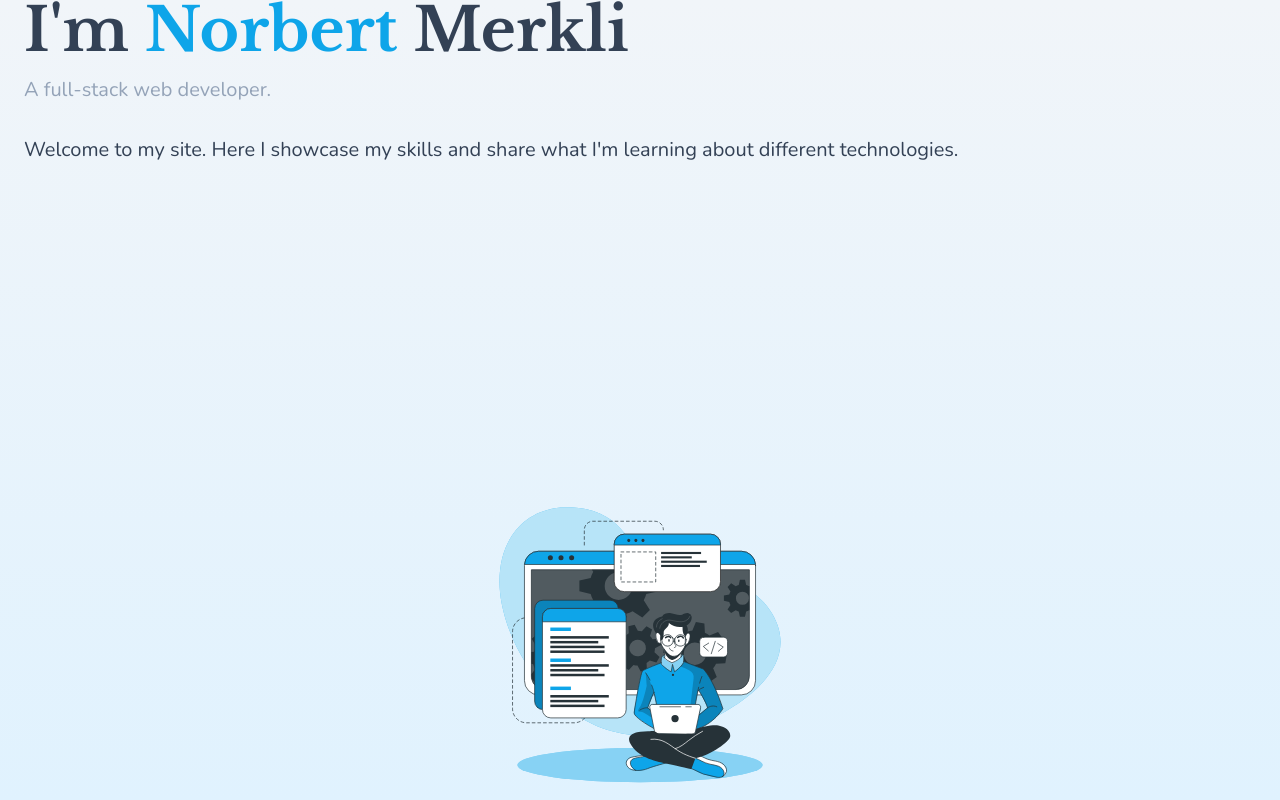
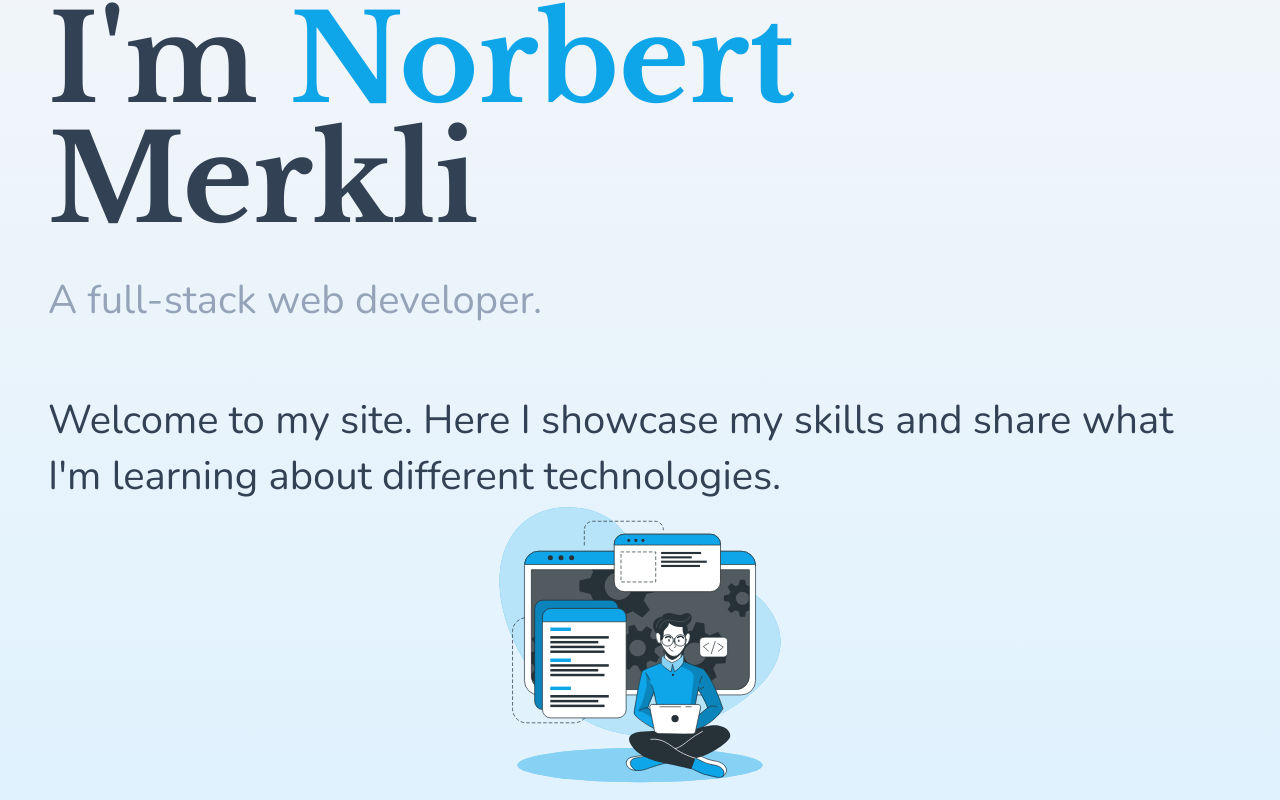
Before and after one commit to NorbertMerkli/norbertmerkli.dev, a Next.js app: page / in a window 1280 px wide. Built offline with nearby package versions, Linux system fonts and the light colour scheme.

Commit message:
Move base styles to the global css file

```diff
--- a/src/app/layout.tsx
+++ b/src/app/layout.tsx
@@ -11,10 +11,8 @@ export default function RootLayout({
   children: React.ReactNode;
 }) {
   return (
-    <html lang="en" className="overflow-hidden">
-      <body className="bg-gradient h-screen overflow-x-hidden overflow-y-scroll">
-        {children}
-      </body>
+    <html lang="en">
+      <body>{children}</body>
     </html>
   );
 }
--- a/src/styles/globals.css
+++ b/src/styles/globals.css
@@ -5,7 +5,13 @@
 @tailwind base;
 
 html {
-  @apply text-base text-black dark:text-secondary;
+  @apply overflow-hidden text-[16px] text-black dark:text-secondary sm:text-[32px];
+}
+
+body {
+  height: 100vh;
+  height: 100dvh;
+  @apply bg-gradient overflow-y-auto overflow-x-hidden;
 }
 
 @tailwind components;
```
